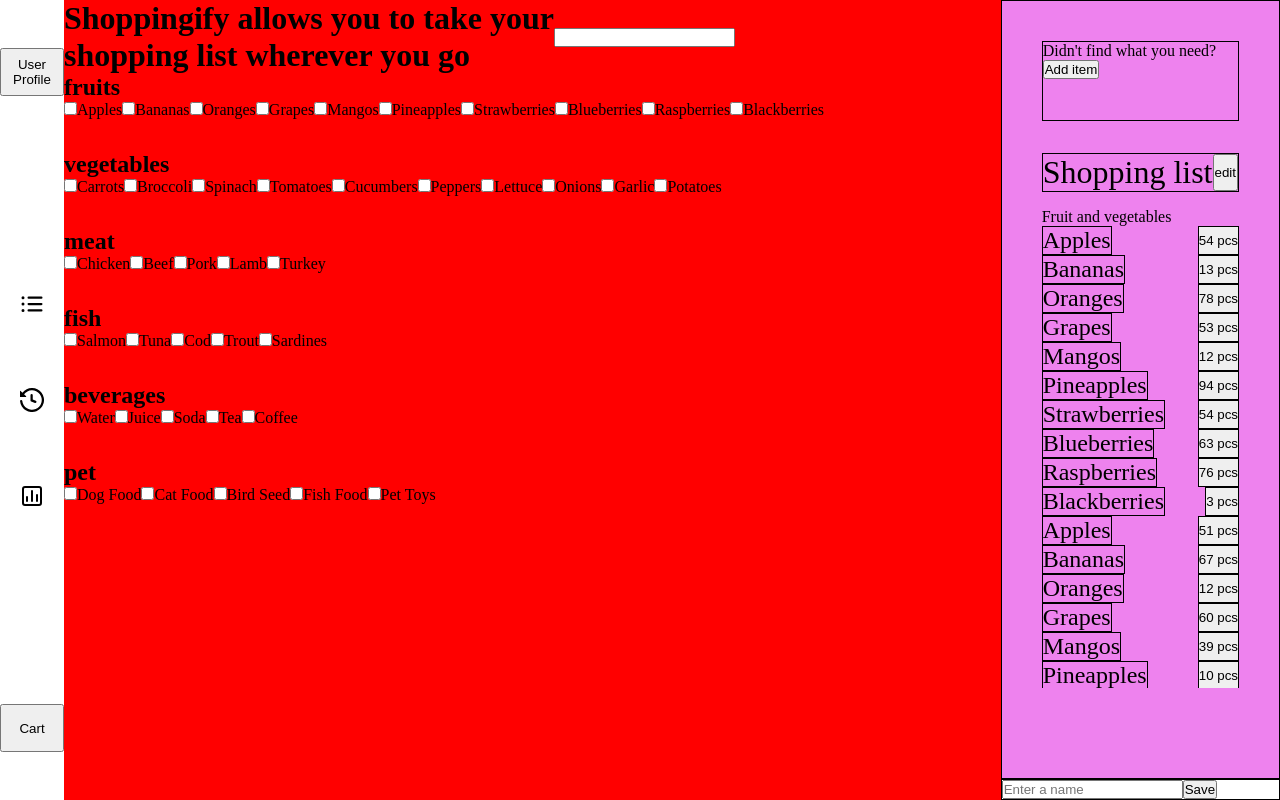
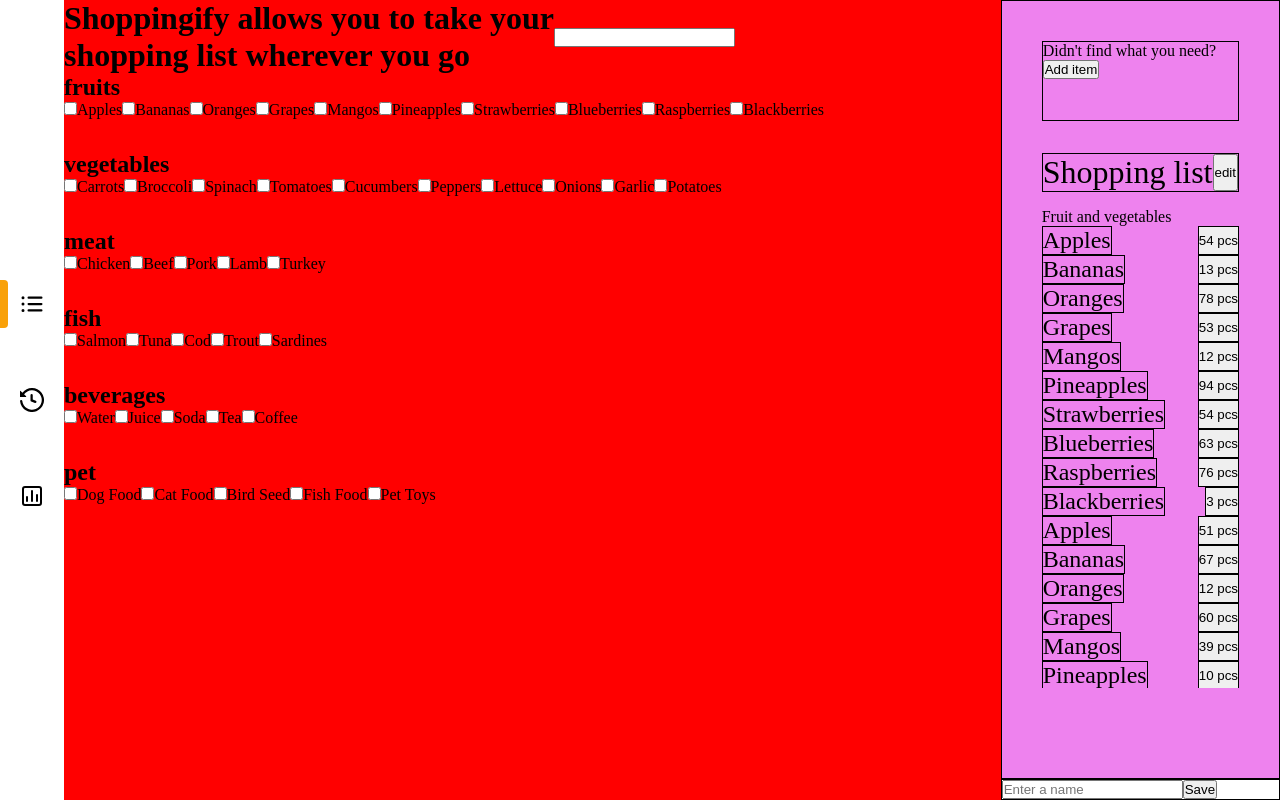
Before and after one commit to wallysonruan/groceries-list, a Vue app: page / in a window 1280 px wide. Built offline with nearby package versions, Linux system fonts and the light colour scheme.

Commit message:
feat: finished navbar overall style

```diff
--- a/src/components/ButtonComponent.vue
+++ b/src/components/ButtonComponent.vue
@@ -13,11 +13,11 @@
 </script>
 <template>
   <div class="btn__container">
-    <button class="btn__item btn__regular" v-if="!to">
+    <button v-if="!to" class="btn__item btn__regular">
       <img :src="iconSvg" :alt="iconAlt" v-if="iconSvg" />
       <span class="btn__text" v-if="text">{{ text }}</span>
     </button>
-    <RouterLink :to="to" class="btn__item btn__router-link" v-else>
+    <RouterLink v-else :to="to" class="btn__item btn__router-link">
       <img :src="iconSvg" :alt="iconAlt" v-if="iconSvg" />
       <span class="btn__text" v-if="text">
         {{ text }}
@@ -32,11 +32,17 @@
   height: 1.5rem;
 }
 
+button {
+  background-color: transparent;
+  border: none;
+  cursor: pointer;
+}
+
 .btn__container {
   width: 100%;
+  position: relative;
 
   .btn__item {
-    position: relative;
     width: 100%;
     height: 3rem;
     display: flex;
--- a/src/components/NavBar.vue
+++ b/src/components/NavBar.vue
@@ -1,22 +1,25 @@
 <script setup lang="ts">
+import { computed, ref } from "vue";
 import ButtonComponent from "./ButtonComponent.vue";
 import BulletedList from "@/assets/icons/bulleted-list.svg";
 import History from "@/assets/icons/history.svg";
 import Chart from "@/assets/icons/chart.svg";
+import Cart from "@/assets/icons/cart.svg";
+import router from "@/router";
+
+const currentPage = computed(() => {
+  return router.currentRoute.value.path.substring(1);
+});
+const totalCartItems = ref(0);
 </script>
 <template>
   <div class="navbar">
-    <ButtonComponent text="User Profile" />
+    <ButtonComponent text="User Profile" style="visibility: hidden" />
     <ul>
-      <li>
-        <ButtonComponent
-          class="navbar__item"
-          tooltip="Items"
-          :iconSvg="BulletedList"
-          to="/"
-        />
+      <li :current-page="currentPage === ''">
+        <ButtonComponent tooltip="Items" :iconSvg="BulletedList" to="/" />
       </li>
-      <li>
+      <li :current-page="currentPage === 'history'">
         <ButtonComponent
           class="navbar__item"
           tooltip="History"
@@ -24,16 +27,18 @@
           to="/history"
         />
       </li>
-      <li>
+      <li :current-page="currentPage === 'statistics'">
         <ButtonComponent
-          class="navbar__item"
           tooltip="Statistics"
           :iconSvg="Chart"
           to="/statistics"
         />
       </li>
     </ul>
-    <ButtonComponent class="navbar__item" text="Cart" />
+    <div class="cart" style="visibility: hidden">
+      <ButtonComponent tooltip="Cart" :iconSvg="Cart" />
+      <span v-show="totalCartItems">{{ totalCartItems }}</span>
+    </div>
   </div>
 </template>
 <style scoped lang="scss">
@@ -59,8 +64,7 @@
         margin-bottom: 3rem;
       }
 
-      .navbar__item {
-        width: 100%;
+      &[current-page="true"] {
         position: relative;
 
         &::before {
@@ -70,15 +74,32 @@
           left: 0;
           width: 4px;
           height: 100%;
-          background-color: transparent;
-        }
-
-        &:hover::before {
           border-left: 8px solid #f9a109;
           border-radius: 0 4px 4px 0;
         }
       }
     }
   }
+
+  .cart {
+    position: relative;
+    width: 50px;
+    border-radius: 50%;
+    background-color: #f9a109;
+
+    span {
+      position: absolute;
+      width: 20px;
+      height: 20px;
+      top: -7px;
+      right: 0;
+      border-radius: 4px;
+      color: white;
+      background-color: red;
+      display: flex;
+      justify-content: center;
+      align-items: center;
+    }
+  }
 }
 </style>
```
Also changed, not shown: src/assets/icons/cart.svg (added).
